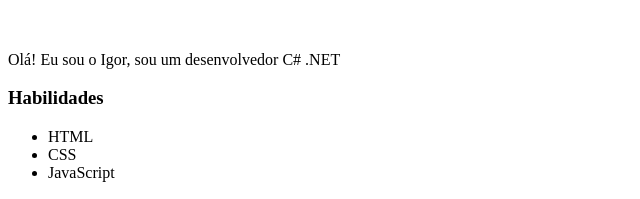
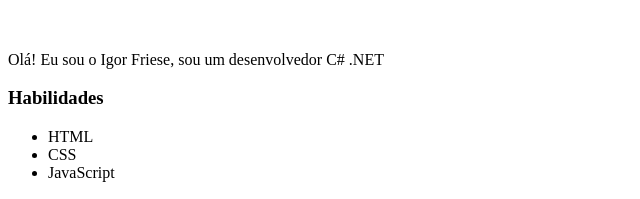
Before and after one commit to igorfriese/Portfolio, a plain HTML site: page index.html in a window 1280 px wide. Shown: the part 202-401 px from the top of the page, 0-640 px from the left. Drawn offline with Linux system fonts and the light colour scheme.

Commit message:
nova versão meu primeiro site

```diff
--- a/index.html
+++ b/index.html
@@ -25,7 +25,7 @@
 
         <article>
             <p>
-                Olá! Eu sou o Igor, sou um desenvolvedor C# .NET
+                Olá! Eu sou o Igor Friese, sou um desenvolvedor C# .NET
             </p>
         </article>
 
```
